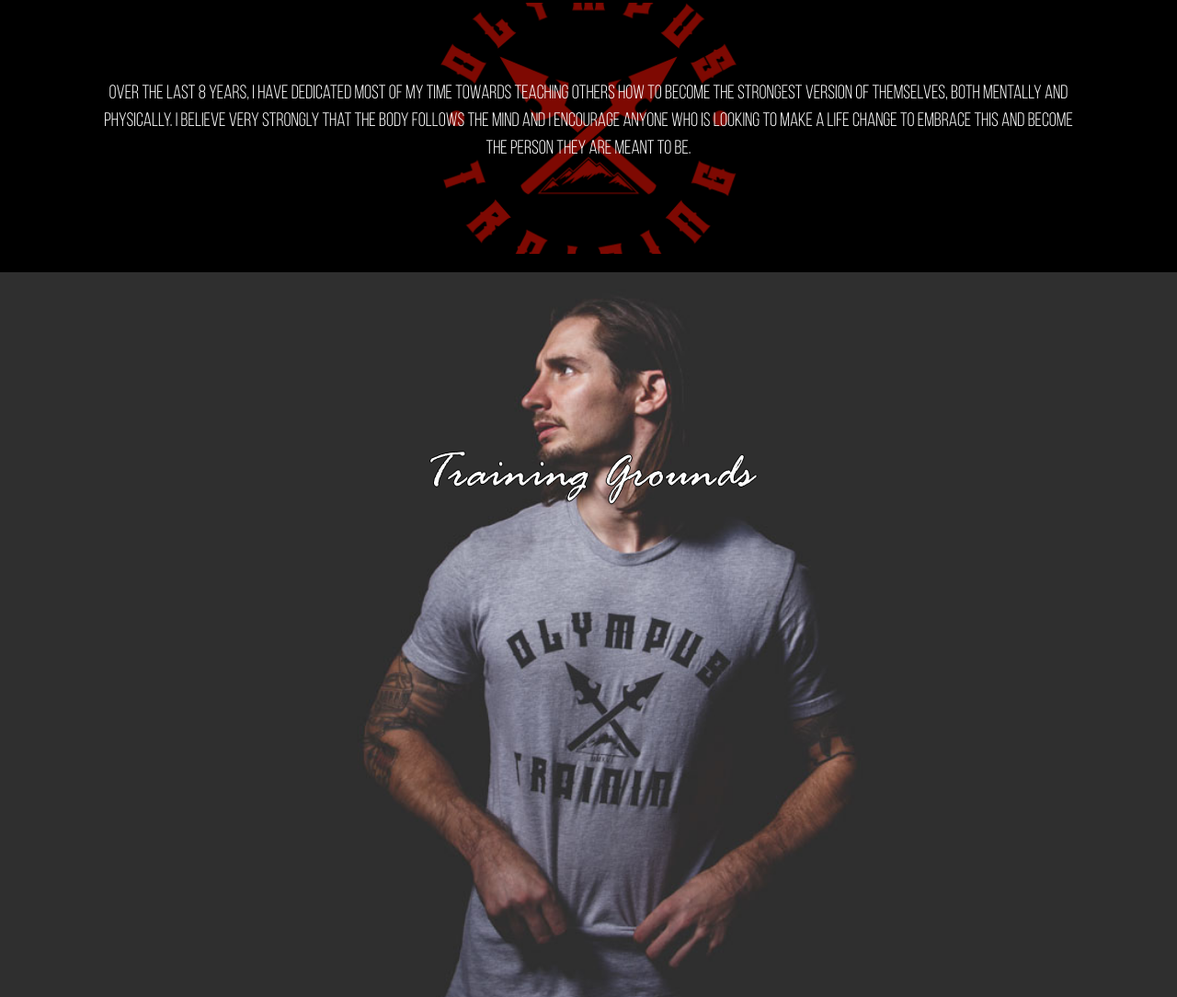
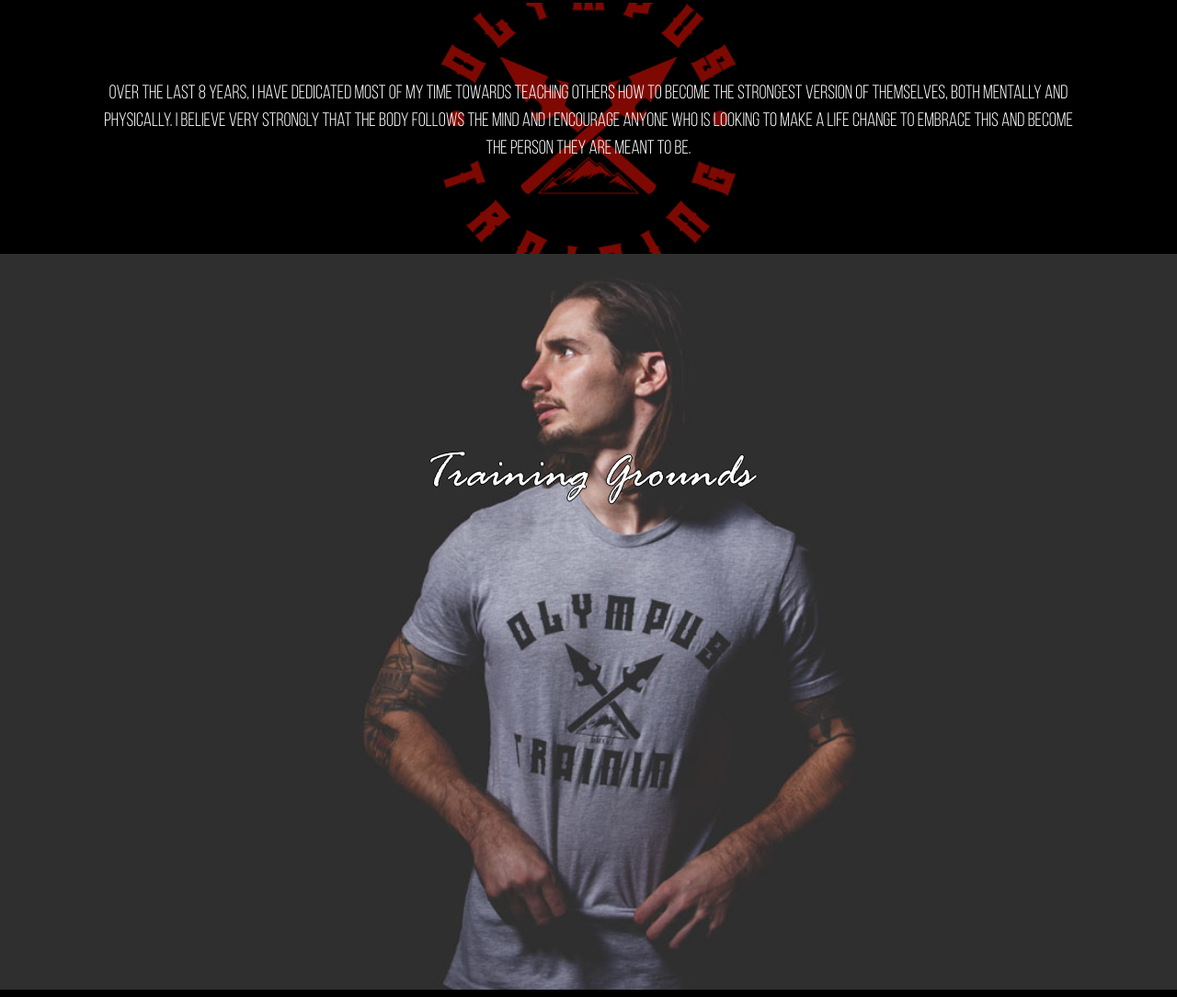
Before and after one commit to akadubss/Final_OT_Rev02, a plain HTML site: page index.html in a window 1280 px wide. Shown: the part 1012-2096 px from the top of the page at 92% size. Drawn offline with nearby package versions, Linux system fonts and the light colour scheme.

Commit message:
Add files via upload

```diff
--- a/css/style.css
+++ b/css/style.css
@@ -432,10 +432,8 @@
         background-attachment: fixed;
         background-position: center;
         background-repeat: no-repeat;
-        background-size: auto;
-        -webkit-background-size: cover;
-        -moz-background-size: cover;
-        -o-background-size: cover;
+        background-size: cover;
+        overflow: scroll;
     }
 
     .Training-Port {
@@ -541,7 +539,7 @@
         background-attachment: fixed;
         background-position: center;
         background-repeat: no-repeat;
-        background-size: auto;
+        background-size: cover;
         -webkit-background-size: cover;
         -moz-background-size: cover;
         -o-background-size: cover;
```
